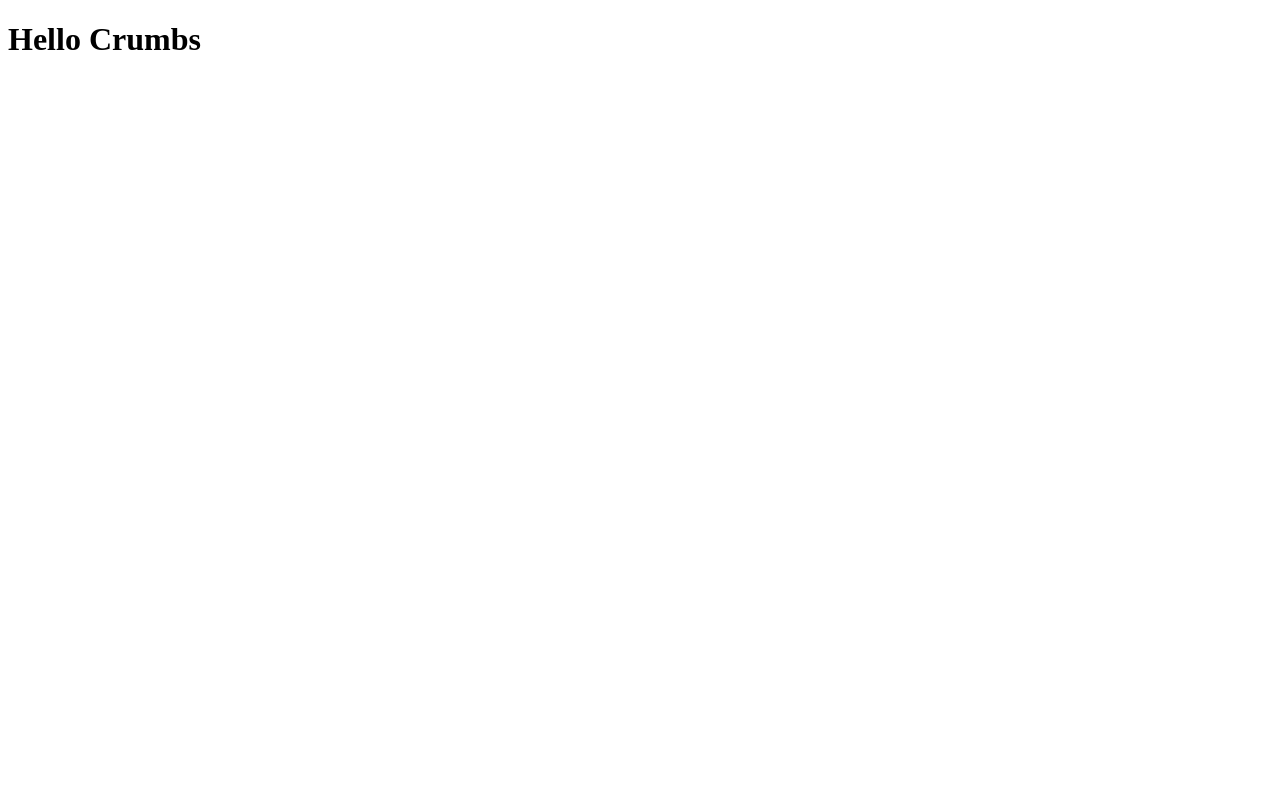
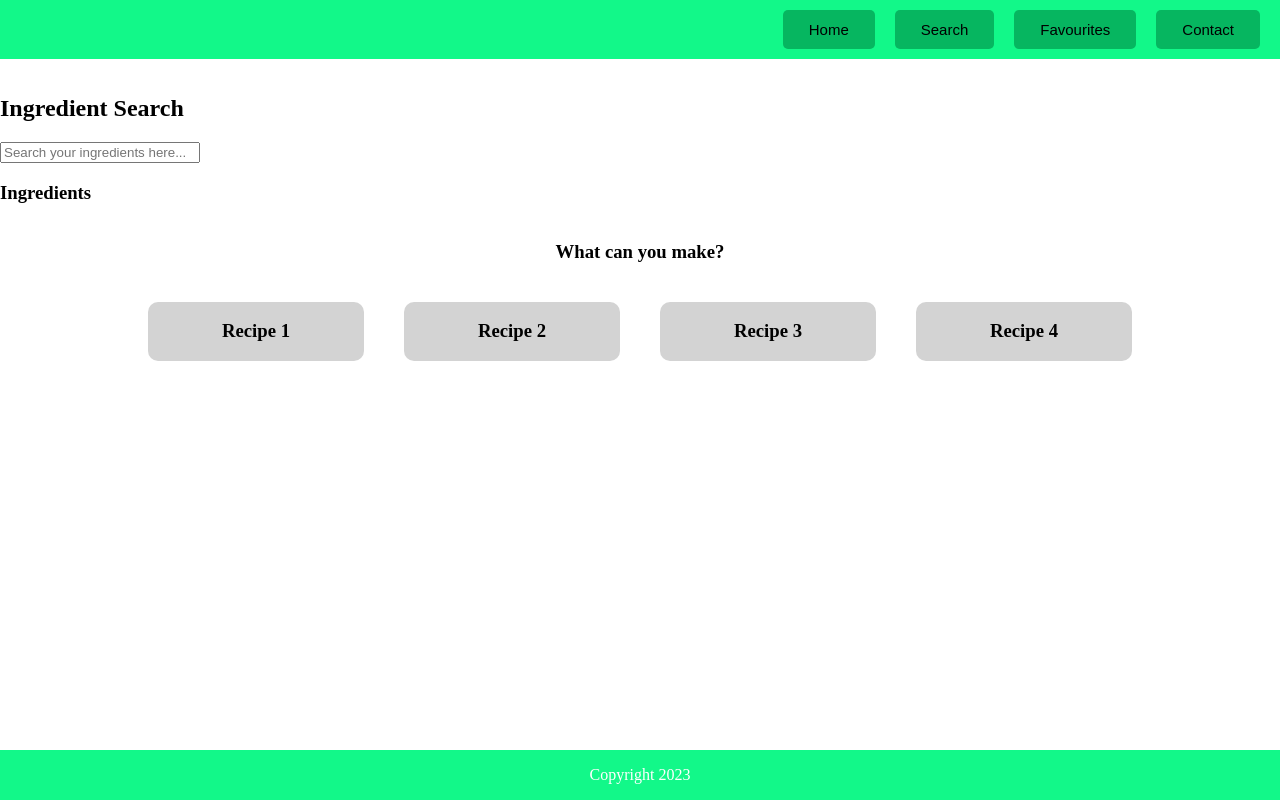
Before and after one commit to koolleeo/Hello-Crumbs-Project, a React (Create React App) app: page /search in a window 1280 px wide. Built offline with nearby package versions, Linux system fonts and the light colour scheme.

Commit message:
All pages created.Navbar and footer also created.Added a search box in search page.

```diff
--- a/src/App.css
+++ b/src/App.css
@@ -0,0 +1,98 @@
+body{
+    margin: 0;
+    padding: 0;
+    box-sizing: border-box;
+}
+
+.navbar{
+    background-color: #12F889;
+    text-decoration: none;
+    list-style: none;
+    display: flex;
+    justify-content: end;
+    margin-top: 0px;
+    padding: 10px 0;
+}
+.navbar li{
+    display: inline-block;
+    margin-right: 20px;
+
+}
+
+.navbar li:last-child{
+    margin-left: 0px;
+}
+.navbar li a {
+    display: block;
+    text-align: center;
+    color: black;
+    font-size: 15px;
+    padding: 10px 20px;
+    text-decoration: none;
+  }
+
+.navbar button{
+    border: 0px;
+    border-radius: 5px;
+    background-color: #06B660;
+}
+.welcome-msg button, .brief-about-us button{
+    background-color: lightgray;
+    padding: 20px 30px;
+    border: 0px;
+}
+.welcome-msg, .brief-about-us{
+    display: flex;
+    justify-content: center;
+    margin-top: 10px;
+}
+
+.footer{
+    background-color: #12F889;
+    color: white;
+    text-align: center;
+    margin-bottom: 0px;
+    position: absolute;
+    bottom: 0;
+    width: 100%;
+}
+
+
+/* Search Page */
+.search-container{
+    display: flex;
+}
+.ingredients-search{
+    width: 30%;
+    display: flex;
+    flex-direction: column;
+}
+.ingredients-search input{
+    width: 50%;
+}
+.seach-items{
+    display: flex;
+    flex-direction: row;
+}
+.ingredients-list{
+    background-color: white;
+    width: 50%;
+
+}
+
+
+.recipes-container{
+    text-align: center;
+}
+.recipes{
+    display: flex;
+    justify-content: space-around;
+    width: 80%;
+    margin: 0 auto;
+}
+.recipe{
+    width: 40%;
+    background-color: lightgray;
+    margin: 20px;
+    border-radius: 10px;
+}
--- a/src/App.js
+++ b/src/App.js
@@ -1,11 +1,40 @@
 
 import './App.css';
 
+// function App() {
+//   return (
+//     <div className="App">
+//       <h1>Hello Crumbs</h1>
+//     </div>
+//   );
+// }
+
+// export default App;
+
+import React from 'react';
+import { BrowserRouter as Router, Route, Routes } from 'react-router-dom';
+
+import NavigationBar from './components/NavigationBar';
+import Footer from './components/Footer';
+import HomePage from './pages/HomePage';
+import SearchPage from './pages/SearchPage';
+import ContactPage from './pages/ContactPage';
+import FavouritesPage from './pages/FavouritesPage';
+
 function App() {
   return (
-    <div className="App">
-      <h1>Hello Crumbs</h1>
-    </div>
+    <Router>
+      <div>
+        <NavigationBar />
+        <Routes>
+          <Route exact path='/' element={<HomePage />} />
+          <Route exact path='/search' element={<SearchPage/>} />
+          <Route exact path='/contact' element={<ContactPage/>} />
+          <Route exact path='/favourites' element={<FavouritesPage/>} />
+        </Routes>
+        <Footer />
+      </div>
+    </Router>
   );
 }
 
--- /dev/null
+++ b/src/components/Footer.js
@@ -0,0 +1,11 @@
+import React from 'react';
+import '../App.css'
+function Footer() {
+  return (
+      <div className='footer'>
+          <p>Copyright 2023</p>
+    </div>
+  );
+}
+
+export default Footer;
--- /dev/null
+++ b/src/components/NavigationBar.js
@@ -0,0 +1,16 @@
+import React from 'react';
+import '../App.css'
+function NavigationBar() {
+  return (
+    <nav>
+      <ul className='navbar'>
+        <li><button><a href="/">Home</a></button></li>
+        <li><button><a href="/search">Search</a></button></li>
+        <li><button><a href="/favourites">Favourites</a></button></li>
+        <li><button><a href="/contact">Contact</a></button></li>
+      </ul>
+    </nav>
+  );
+}
+
+export default NavigationBar;
--- /dev/null
+++ b/src/pages/ContactPage.js
@@ -0,0 +1,12 @@
+import React from 'react';
+
+function ContactPage() {
+  return (
+    <div>
+      <h1>Welcome to the ContactPage!</h1>
+      <p>This is where you can find Contact about our company.</p>
+    </div>
+  );
+}
+
+export default ContactPage;
--- /dev/null
+++ b/src/pages/FavouritesPage.js
@@ -0,0 +1,12 @@
+import React from 'react';
+
+function FavouritesPage() {
+  return (
+    <div>
+      <h1>Welcome to the Favourites Page !</h1>
+      <p>This is where you can find Favourites items.</p>
+    </div>
+  );
+}
+
+export default FavouritesPage;
--- /dev/null
+++ b/src/pages/HomePage.js
@@ -0,0 +1,18 @@
+import React from 'react';
+
+function HomePage() {
+  return (
+    <div>
+      <div className='welcome-msg'>
+      <button>Welcome to the Home Page!</button>
+      </div>
+      <div className='brief-about-us'>
+        <button>Brief "About Us!"</button>
+      </div>
+
+      <p>This is where you can find information about our company.</p>
+    </div>
+  );
+}
+
+export default HomePage;
--- /dev/null
+++ b/src/pages/SearchPage.js
@@ -0,0 +1,36 @@
+import React from 'react';
+
+function SearchPage() {
+  return (
+    <div>
+      <div className='header'>
+        <div className='search-container'>
+          <div className='ingredients-search'>
+            <h2>Ingredient Search</h2>
+            <div className='search-items'>
+              <div>
+                <input type="text" placeholder='Search your ingredients here...' />
+              </div>
+              <div className='ingredients-list'>
+                <h3>Ingredients</h3>
+              </div>
+            </div>
+          </div>
+        </div>
+      </div>
+      <div className='recipes-container'>
+        <h3>What can you make?</h3>
+        <div className='recipes'>
+
+          <div className='recipe'><h3>Recipe 1</h3></div>
+          <div className='recipe'><h3>Recipe 2</h3></div>
+          <div className='recipe'><h3>Recipe 3</h3></div>
+          <div className='recipe'><h3>Recipe 4</h3></div>
+        </div>
+
+      </div>
+    </div>
+  );
+}
+
+export default SearchPage;
```
Also changed, not shown: public/index.html (line endings or trailing spaces), src/index.js (line endings or trailing spaces), 2 other files (tests, documents, lock files or other folders).
